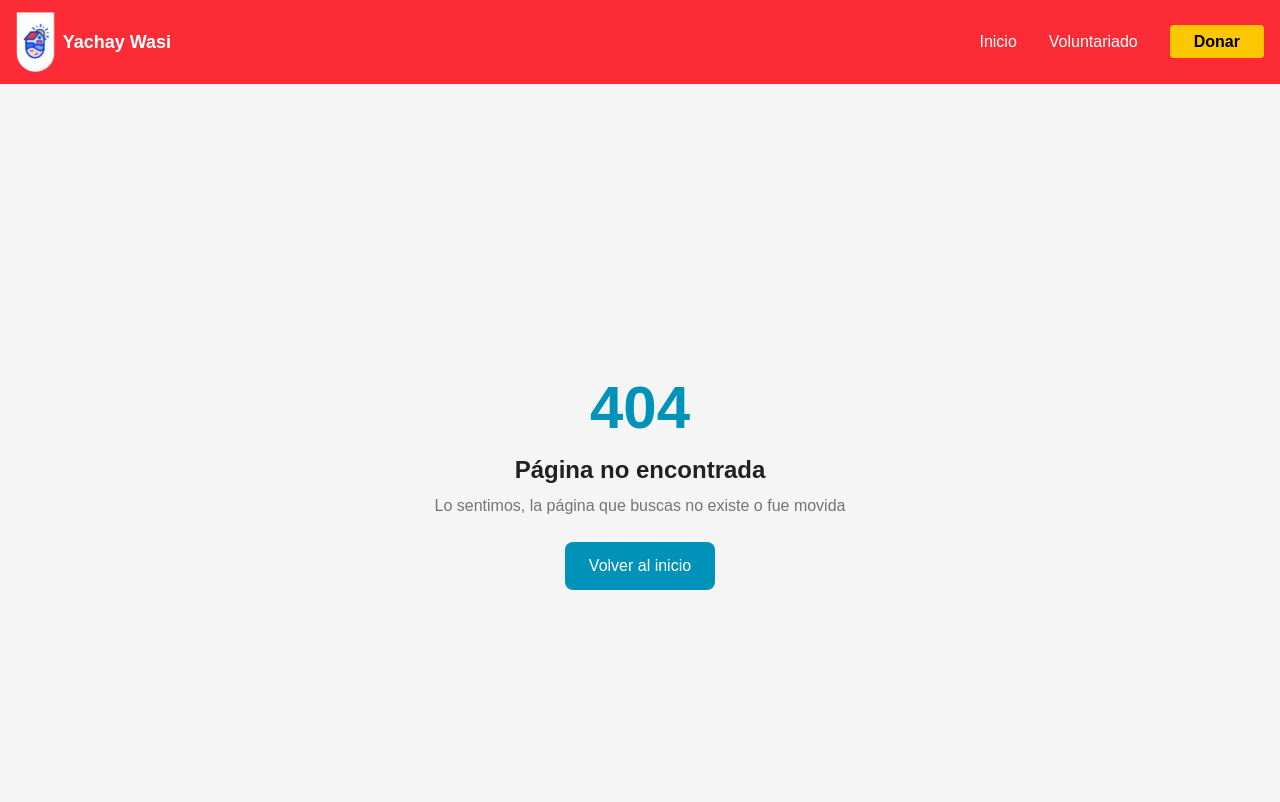
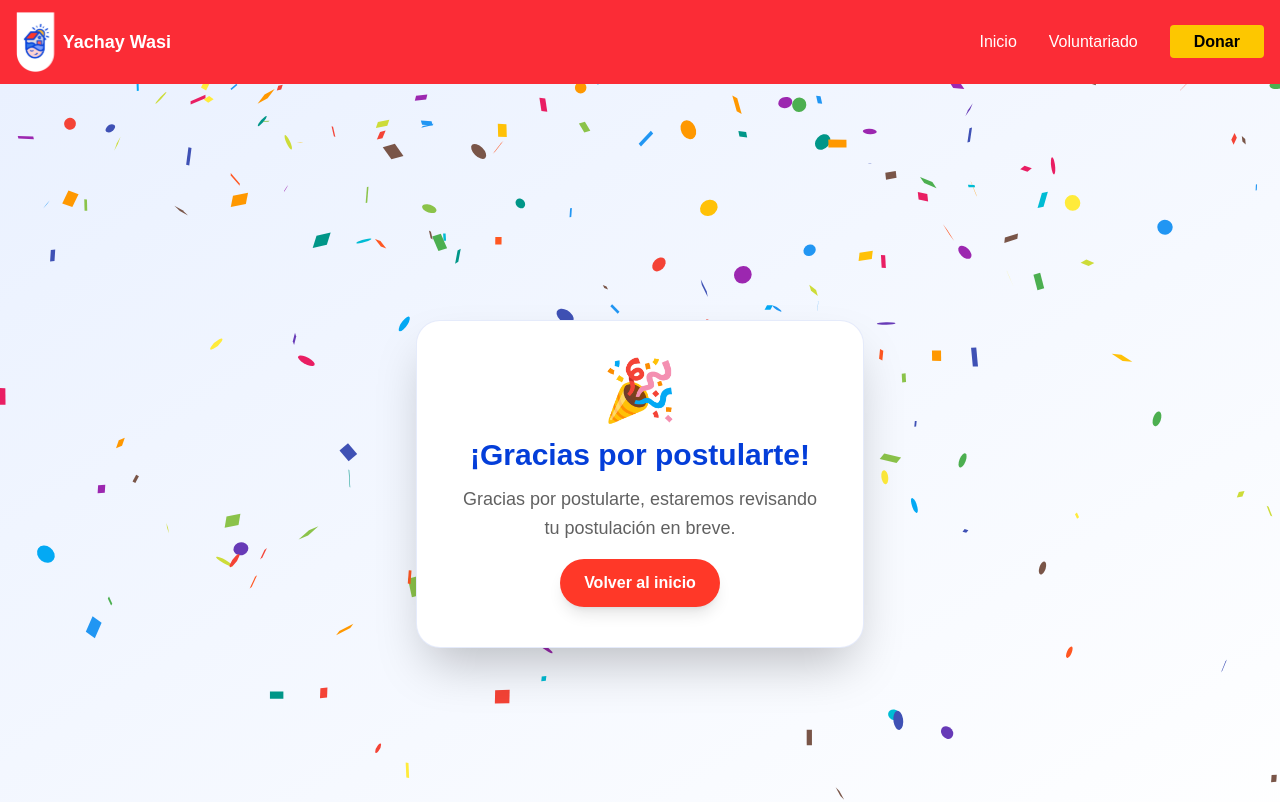
Before and after one commit to majesurrgg/yw-landing, a React (Vite) app: page /thank-you in a window 1280 px wide. Shown: the top 802 px of the page. Built offline with nearby package versions, Linux system fonts and the light colour scheme; a web font is replaced by a local one.

Commit message:
add page thank you

```diff
--- /dev/null
+++ b/src/pages/ThankYouPage.jsx
@@ -0,0 +1,53 @@
+import { useEffect, useState } from 'react';
+import { useNavigate } from 'react-router-dom';
+import Confetti from 'react-confetti';
+
+export default function ThankYouPage() {
+  const navigate = useNavigate();
+  const [windowSize, setWindowSize] = useState({ width: 0, height: 0 });
+  const [showConfetti, setShowConfetti] = useState(true);
+
+  useEffect(() => {
+    if (typeof window !== 'undefined') {
+      setWindowSize({ width: window.innerWidth, height: window.innerHeight });
+    }
+  }, []);
+
+  useEffect(() => {
+    // Oculta el confeti después de 10 segundos
+    const timer = setTimeout(() => setShowConfetti(false), 10000);
+    return () => clearTimeout(timer);
+  }, []);
+
+  return (
+    <div className="min-h-screen w-full bg-gradient-to-br from-[#EAF1FF] to-white flex items-center justify-center px-6 relative overflow-hidden">
+      {showConfetti && (
+        <Confetti
+          width={windowSize.width}
+          height={windowSize.height}
+          numberOfPieces={600}
+          recycle={false}
+        />
+      )}
+
+      <div className="bg-white border border-[#043ED9]/10 shadow-2xl rounded-3xl p-10 max-w-md w-full text-center z-10">
+        <div className="text-6xl mb-4">🎉</div>
+
+        <h1 className="text-3xl font-extrabold text-[#043ED9] mb-3">
+          ¡Gracias por postularte!
+        </h1>
+
+        <p className="text-lg text-gray-700 mb-4 leading-relaxed">
+          Gracias por postularte, estaremos revisando tu postulación en breve.
+        </p>
+
+        <button
+          onClick={() => navigate('/')}
+          className="bg-[#FF3828] hover:bg-[#e23624] transition-colors px-6 py-3 rounded-full text-white font-semibold shadow-lg"
+        >
+          Volver al inicio
+        </button>
+      </div>
+    </div>
+  );
+}
--- a/src/router/index.jsx
+++ b/src/router/index.jsx
@@ -13,6 +13,7 @@ import DonatePage from "../pages/DonatePage";
 import DonationForm from "../pages/DonationForm";
 import SuccessPage from "../pages/SuccessPage";
 import CancelPage from "../pages/CancelPage";
+import ThankYouPage from "../pages/ThankYouPage";
 function AppRoutes() {
   return (
     <Routes>
@@ -28,6 +29,7 @@ function AppRoutes() {
         <Route path="/donation" element={<DonatePage />} />
         <Route path="/success" element={<SuccessPage />} />
         <Route path="/cancel" element={<CancelPage />} />
+        <Route path="/thank-you" element={<ThankYouPage />} />
         <Route path='/volunteering' element={<Volunteering />} />
         <Route path="*" element={<NotFoundPage />} />
       </Route>
```
